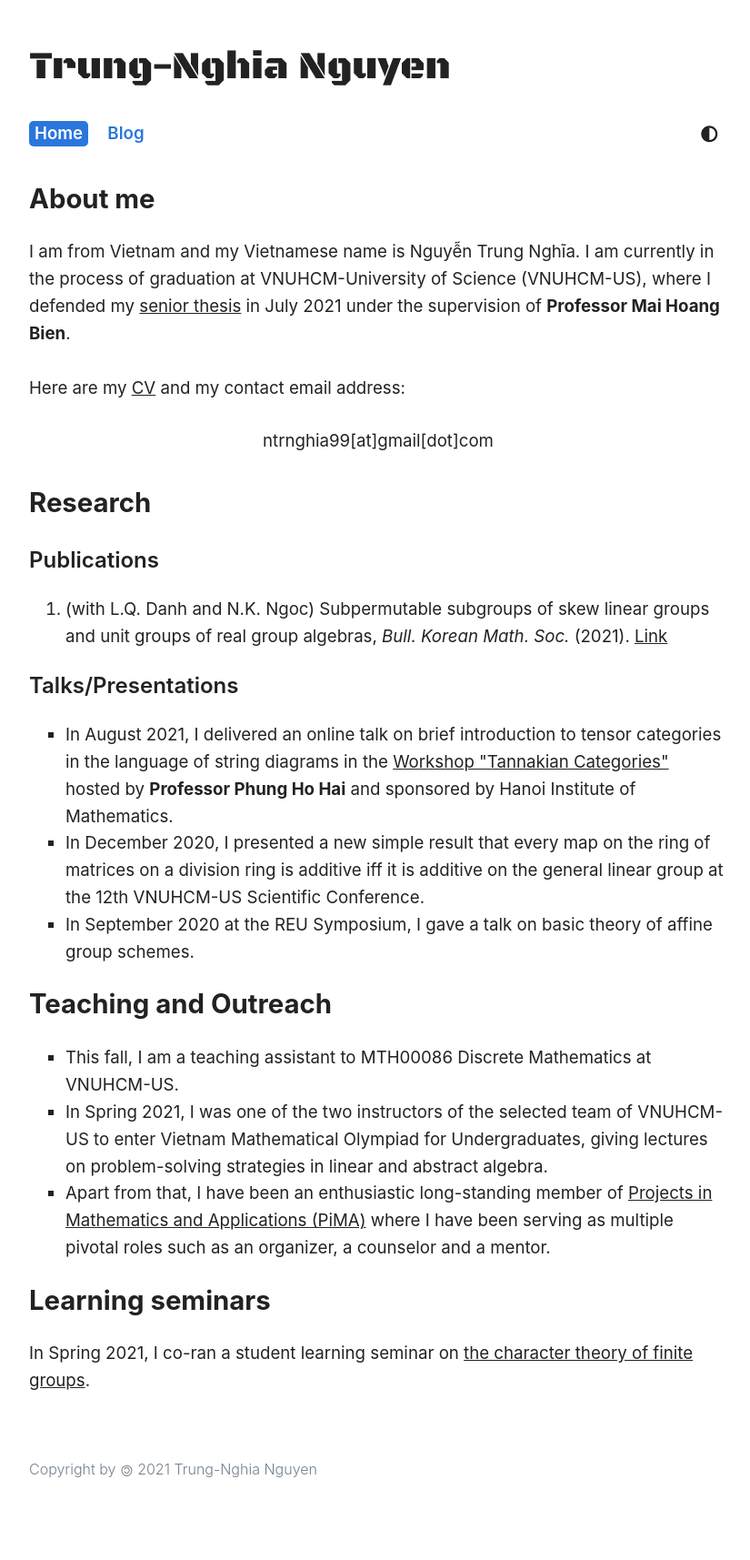
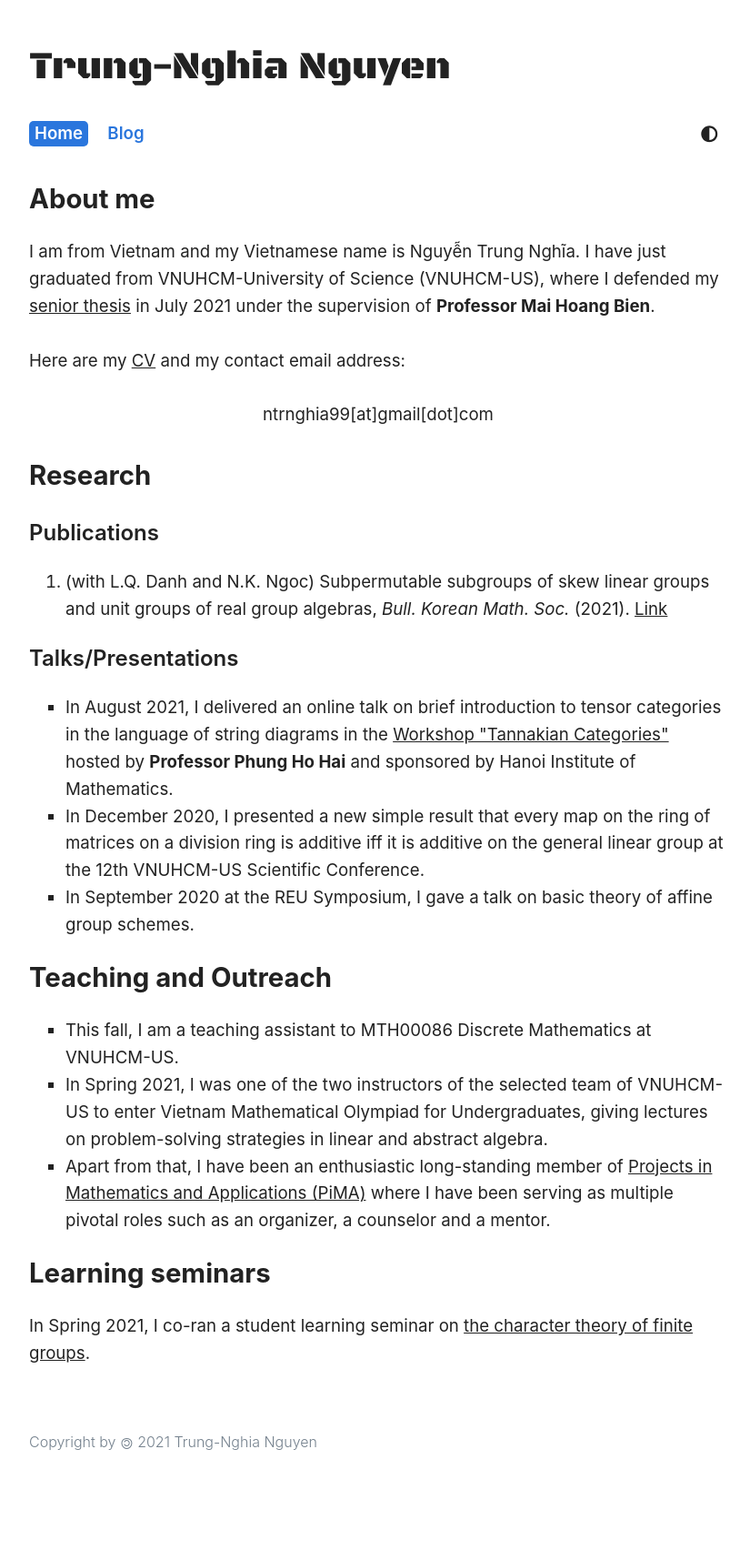
Before and after one commit to tnghianguyen/tnghianguyen.github.io, a Jekyll site: the page built from index.html, in a window 1280 px wide. Shown: the whole page at 91% size, without its empty margins (224-1049 px from the left). Built offline with Jekyll 4.4.1, drawn with Linux system fonts in a browser that asks for light colours; the list of posts is cut into pages by our own code; comment, search, counter and statistics services are not loaded; after the commit the page ends 1685 px from its top, so only the background shows below that.

Commit message:
update CV

```diff
--- a/index.html
+++ b/index.html
@@ -7,7 +7,7 @@
 
 <h1>About me</h1>
 <p>
-    I am from Vietnam and my Vietnamese name is Nguyễn Trung Nghĩa. I am currently in the process of graduation at VNUHCM-University of Science (VNUHCM-US), where I defended my <a href="docs/seniorthesis.pdf" target="_blank">senior thesis</a> in July 2021 under the supervision of <strong>Professor Mai Hoang Bien</strong>. <br><br>
+    I am from Vietnam and my Vietnamese name is Nguyễn Trung Nghĩa. I have just graduated from VNUHCM-University of Science (VNUHCM-US), where I defended my <a href="docs/seniorthesis.pdf" target="_blank">senior thesis</a> in July 2021 under the supervision of <strong>Professor Mai Hoang Bien</strong>. <br><br>
     Here are my <a href="docs/CV_TrungNghiaNguyen.pdf" target="_blank">CV</a> and my contact email address:
 </p>
 <center>
```
Also changed, not shown: 13 other files.
